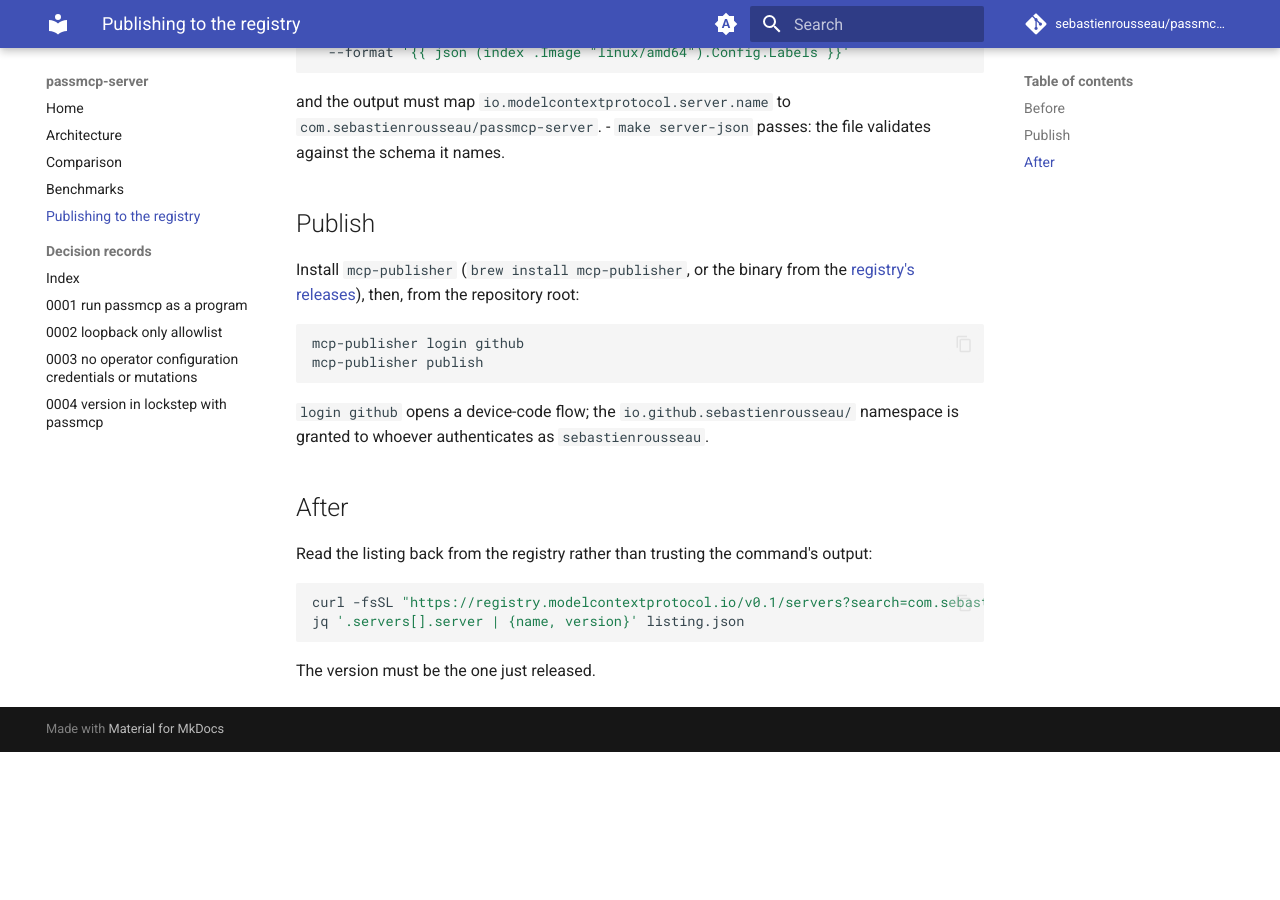
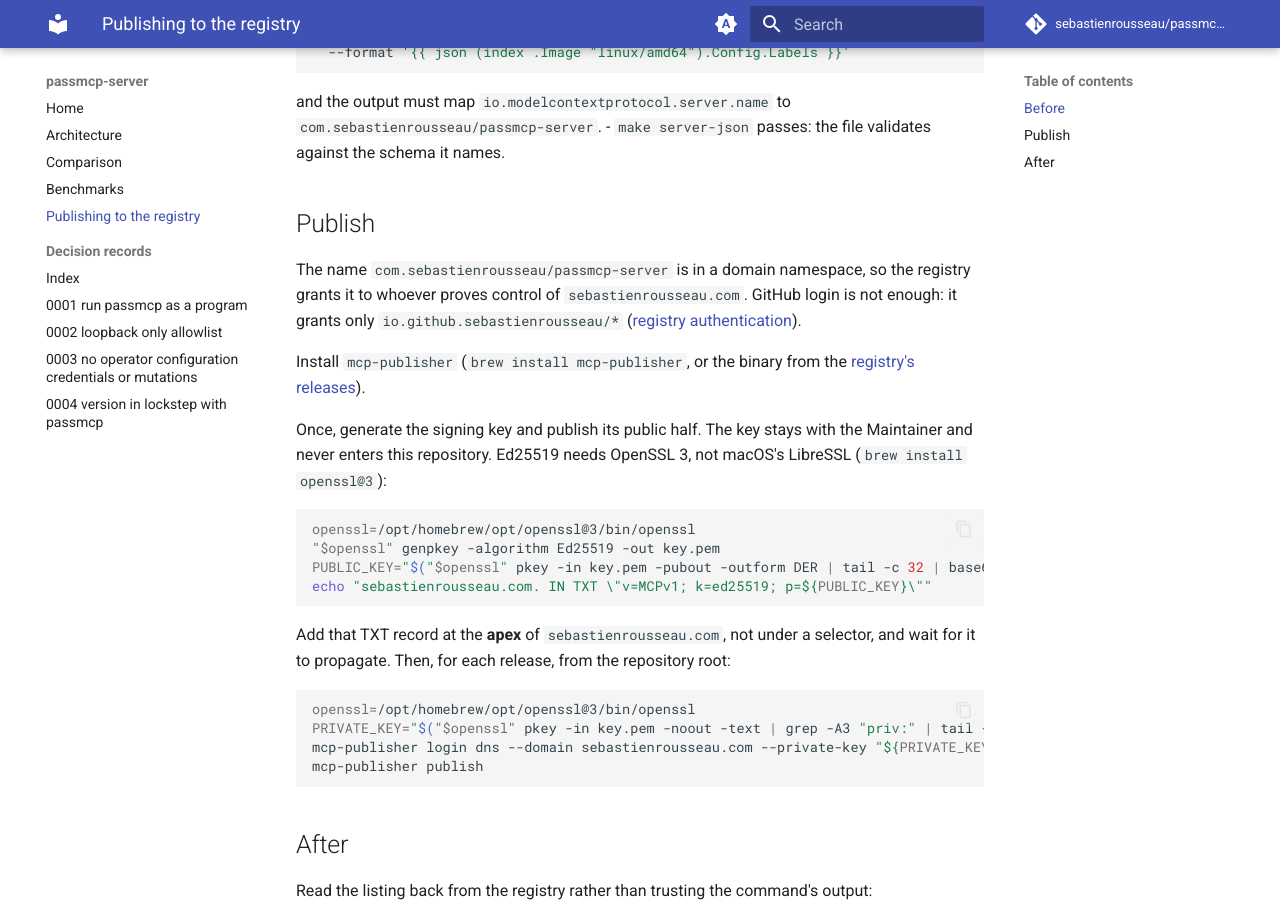
Before and after one commit to sebastienrousseau/passmcp-server, an MkDocs documentation site: the page built from docs/publishing.md, in a window 1280 px wide and 900 px high, scrolled down 460 px. Built offline with MkDocs 1.6.1 and Material for MkDocs 9.7.7, drawn with Linux system fonts in a browser that asks for light colours; comment, search, counter and statistics services are not loaded; before the commit the page ends 1212 px from its top, so only the background shows below that.

Commit message:
docs: publish the listing with DNS proof
com.sebastienrousseau/passmcp-server is in a domain namespace. The
MCP Registry grants it only to whoever proves control of
sebastienrousseau.com, by a TXT record at the apex or an HTTP
well-known file; GitHub login grants io.github.sebastienrousseau/*
alone. docs/publishing.md said login github, so following it could
never publish the listing. Describe the DNS route from the registry's
authentication guide: an Ed25519 key kept by the Maintainer, its
public half as a TXT record, then login dns and publish.

Verified against the registry's own authentication docs; the listing
itself is not published yet (none exists for this name).

Fixes: 139bd4c ("chore(release): passmcp-server 0.0.1")
Assisted-by: Claude Code:claude-opus-5-5 markdownlint-cli2
Signed-off-by: Sebastien Rousseau <sebastian.rousseau@gmail.com>

````diff
--- a/docs/publishing.md
+++ b/docs/publishing.md
@@ -28,17 +28,36 @@ Maintainer's GitHub login.
 
 ## Publish
 
+The name `com.sebastienrousseau/passmcp-server` is in a domain namespace,
+so the registry grants it to whoever proves control of
+`sebastienrousseau.com`. GitHub login is not enough: it grants only
+`io.github.sebastienrousseau/*`
+([registry authentication](https://github.com/modelcontextprotocol/registry/blob/main/docs/modelcontextprotocol-io/authentication.mdx)).
+
 Install `mcp-publisher` (`brew install mcp-publisher`, or the binary from
-the [registry's releases](https://github.com/modelcontextprotocol/registry/releases)),
-then, from the repository root:
+the [registry's releases](https://github.com/modelcontextprotocol/registry/releases)).
+
+Once, generate the signing key and publish its public half. The key stays
+with the Maintainer and never enters this repository. Ed25519 needs
+OpenSSL 3, not macOS's LibreSSL (`brew install openssl@3`):
 
 ```sh
-mcp-publisher login github
+openssl=/opt/homebrew/opt/openssl@3/bin/openssl
+"$openssl" genpkey -algorithm Ed25519 -out key.pem
+PUBLIC_KEY="$("$openssl" pkey -in key.pem -pubout -outform DER | tail -c 32 | base64)"
+echo "sebastienrousseau.com. IN TXT \"v=MCPv1; k=ed25519; p=${PUBLIC_KEY}\""
+```
+
+Add that TXT record at the **apex** of `sebastienrousseau.com`, not under
+a selector, and wait for it to propagate. Then, for each release, from the
+repository root:
+
+```sh
+openssl=/opt/homebrew/opt/openssl@3/bin/openssl
+PRIVATE_KEY="$("$openssl" pkey -in key.pem -noout -text | grep -A3 "priv:" | tail -n +2 | tr -d ' :\n')"
+mcp-publisher login dns --domain sebastienrousseau.com --private-key "${PRIVATE_KEY}"
 mcp-publisher publish
 ```
-
-`login github` opens a device-code flow; the `io.github.sebastienrousseau/`
-namespace is granted to whoever authenticates as `sebastienrousseau`.
 
 ## After
 
````
Also changed, not shown: CHANGELOG.md (+7 -0 lines).
